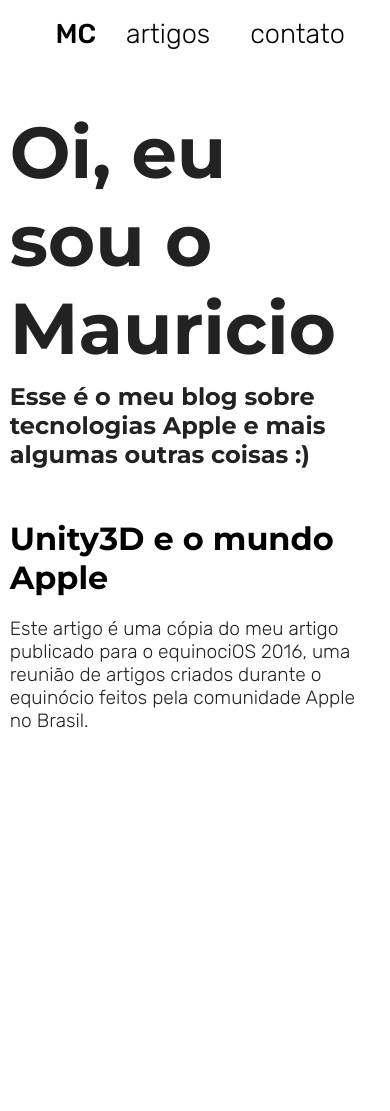
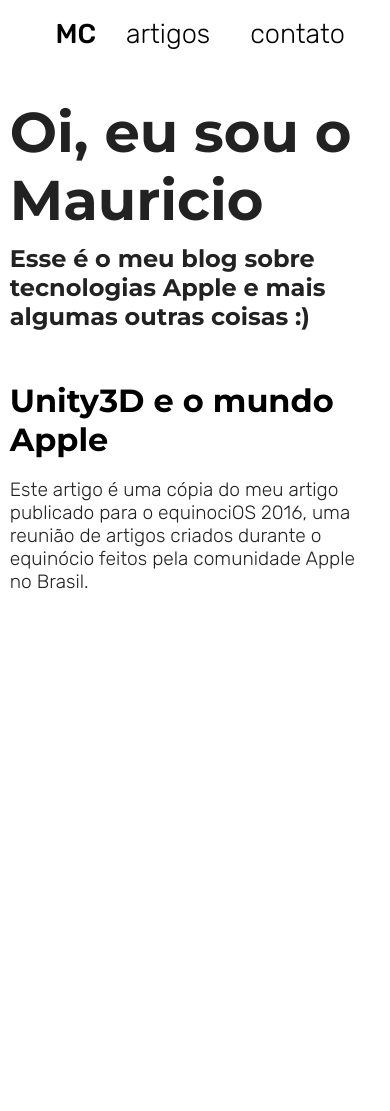
Before and after one commit to loloop/loloop.github.io, a Jekyll site: the page built from index.html, in a window 390 px wide. Built offline with Jekyll 4.4.1, drawn with Linux system fonts in a browser that asks for light colours; after the commit the page ends 973 px from its top, so only the background shows below that.

Commit message:
reduces huge font size for phones

```diff
--- a/_sass/typography.scss
+++ b/_sass/typography.scss
@@ -32,8 +32,8 @@ h1{
     font-size: $h1Font;
     &.huge{
         font-size: $hugeFont;
-        @media(max-width: $smaller-phone){
-            font-size: $hugeFont - 1.5;
+        @media(max-width: $bootstrap-sm){
+            font-size: $hugeFont - 1;
         }
     }
     &.extra-huge{
```
